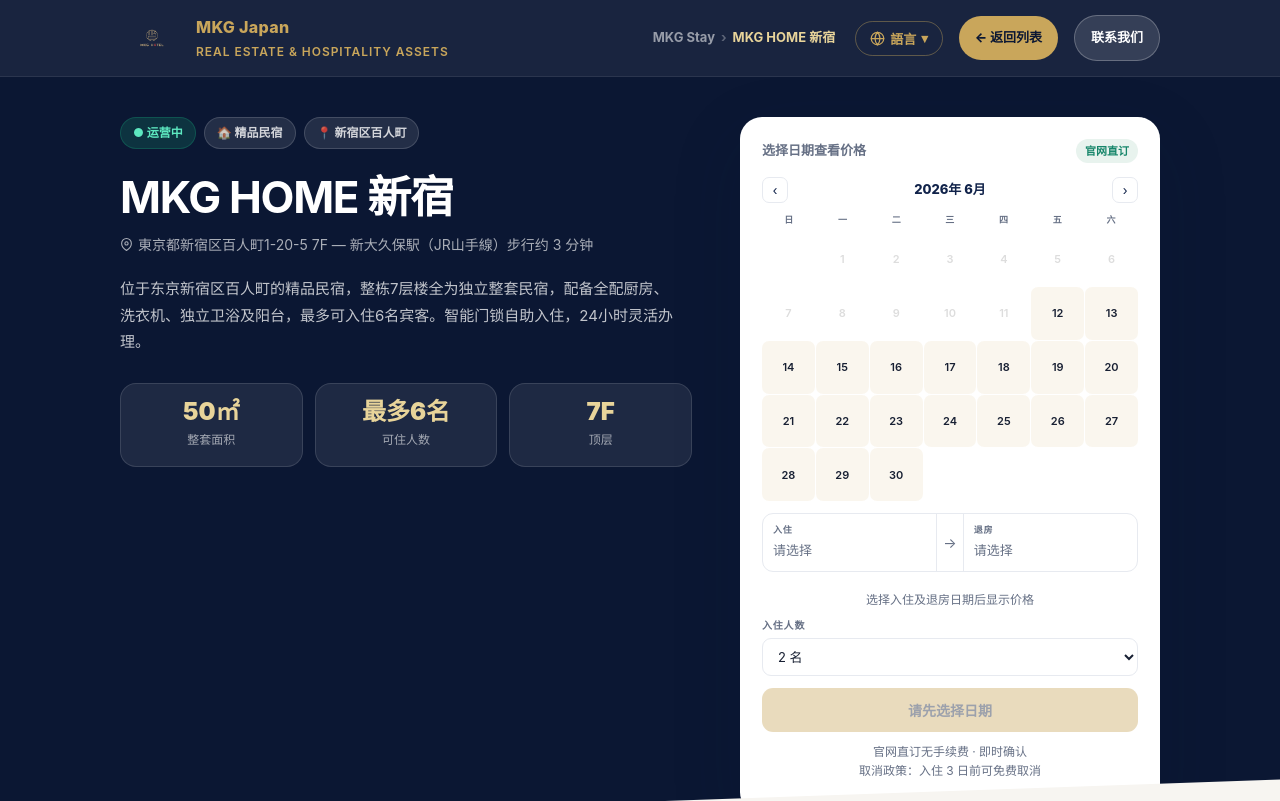
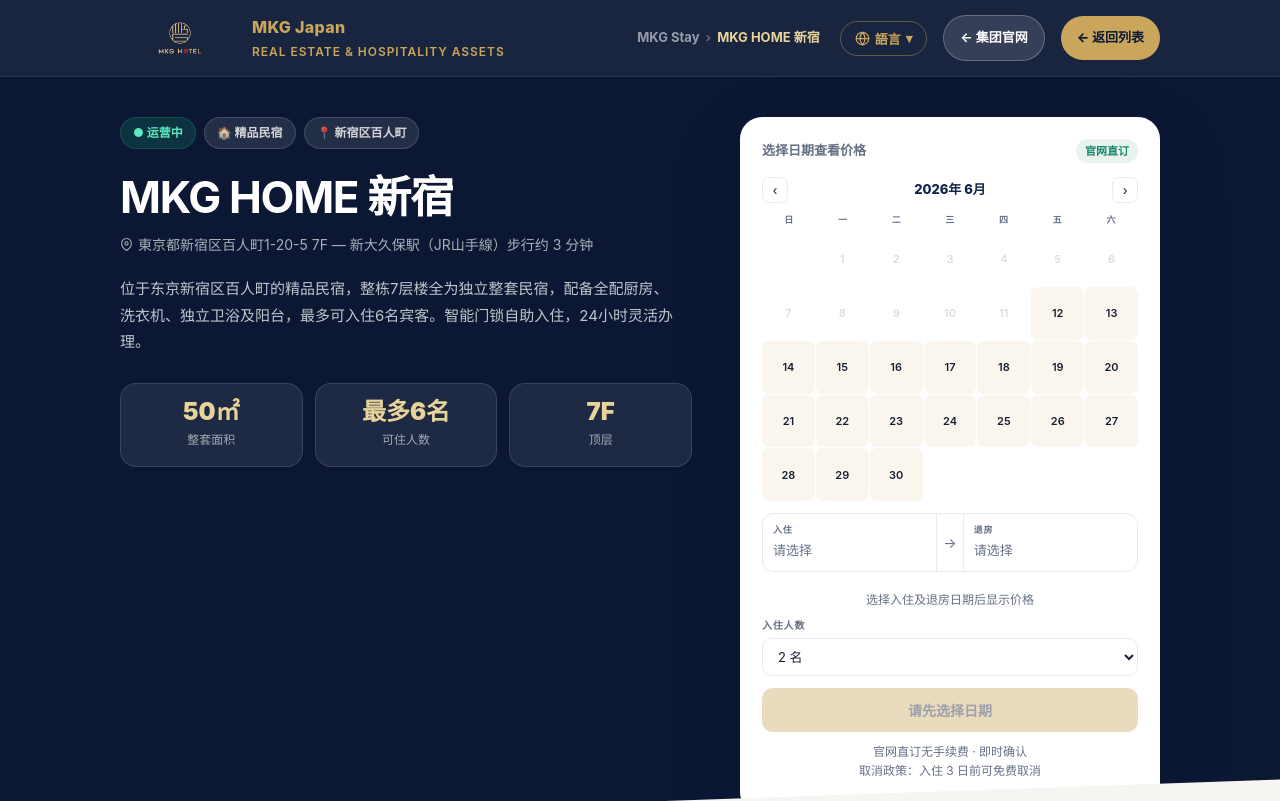
Before and after one commit to mkg-japan/mkg-japan-website, a plain HTML site: page home-shinjuku.html in a window 1280 px wide. Shown: the top 801 px of the page. Drawn offline with Linux system fonts and the light colour scheme; no server answers.

Commit message:
Enlarge logo to 120px, add back-to-main-site button on booking page

```diff
--- a/home-shinjuku.html
+++ b/home-shinjuku.html
@@ -22,7 +22,7 @@
     .topbar{position:sticky;top:0;z-index:50;backdrop-filter:saturate(1.2) blur(12px);background:rgba(11,23,51,.94);border-bottom:1px solid rgba(255,255,255,.08)}
     .nav{height:76px;display:flex;align-items:center;justify-content:space-between;gap:20px}
     .brand{display:flex;align-items:center;gap:12px;font-weight:800;color:var(--gold);letter-spacing:.02em}
-    .brand img{width:64px;height:auto}
+    .brand img{width:120px;height:auto}
     .brand small{display:block;font-size:12px;color:var(--gold);font-weight:600;letter-spacing:.08em;text-transform:uppercase;margin-top:2px}
     .links{display:flex;align-items:center;gap:16px;font-size:13px;color:rgba(255,255,255,.88);font-weight:650;white-space:nowrap}
     .links a:hover{color:var(--gold)}
@@ -276,8 +276,8 @@
             <button onclick="setLang('zh');closeDeskLang();updateAllLangLabels('语言','语言')">🇨🇳 中文</button>
           </div>
         </div>
+        <a class="nav-cta" href="index.html">← 集团官网</a>
         <a class="nav-book" href="stay.html" data-i18n="nav.back">← 返回列表</a>
-        <a class="nav-cta" href="#contact" data-i18n="nav.contact">联系我们</a>
       </nav>
     </div>
   </header>
```
Also changed, not shown: index.html (+1 -1 lines).
